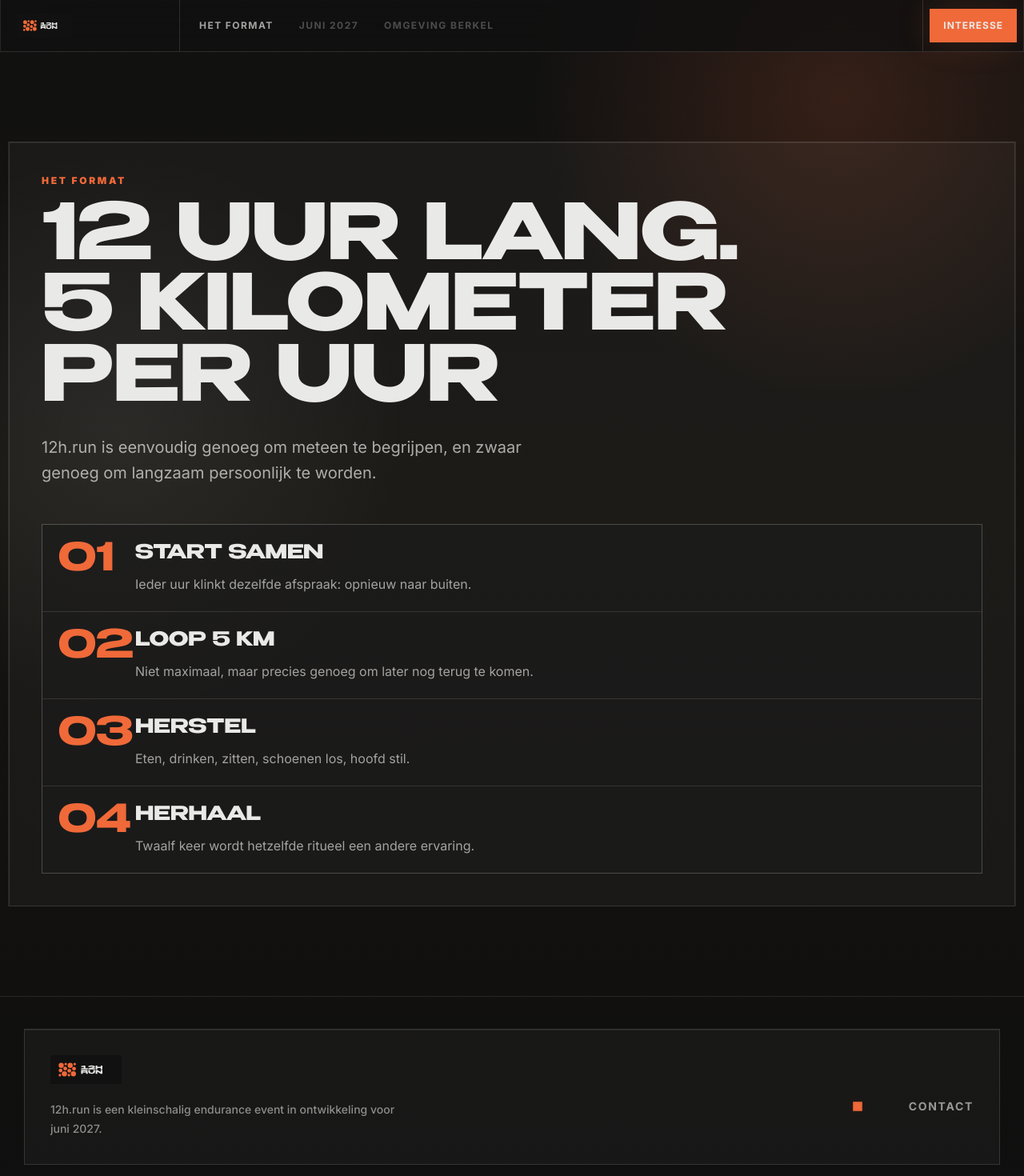
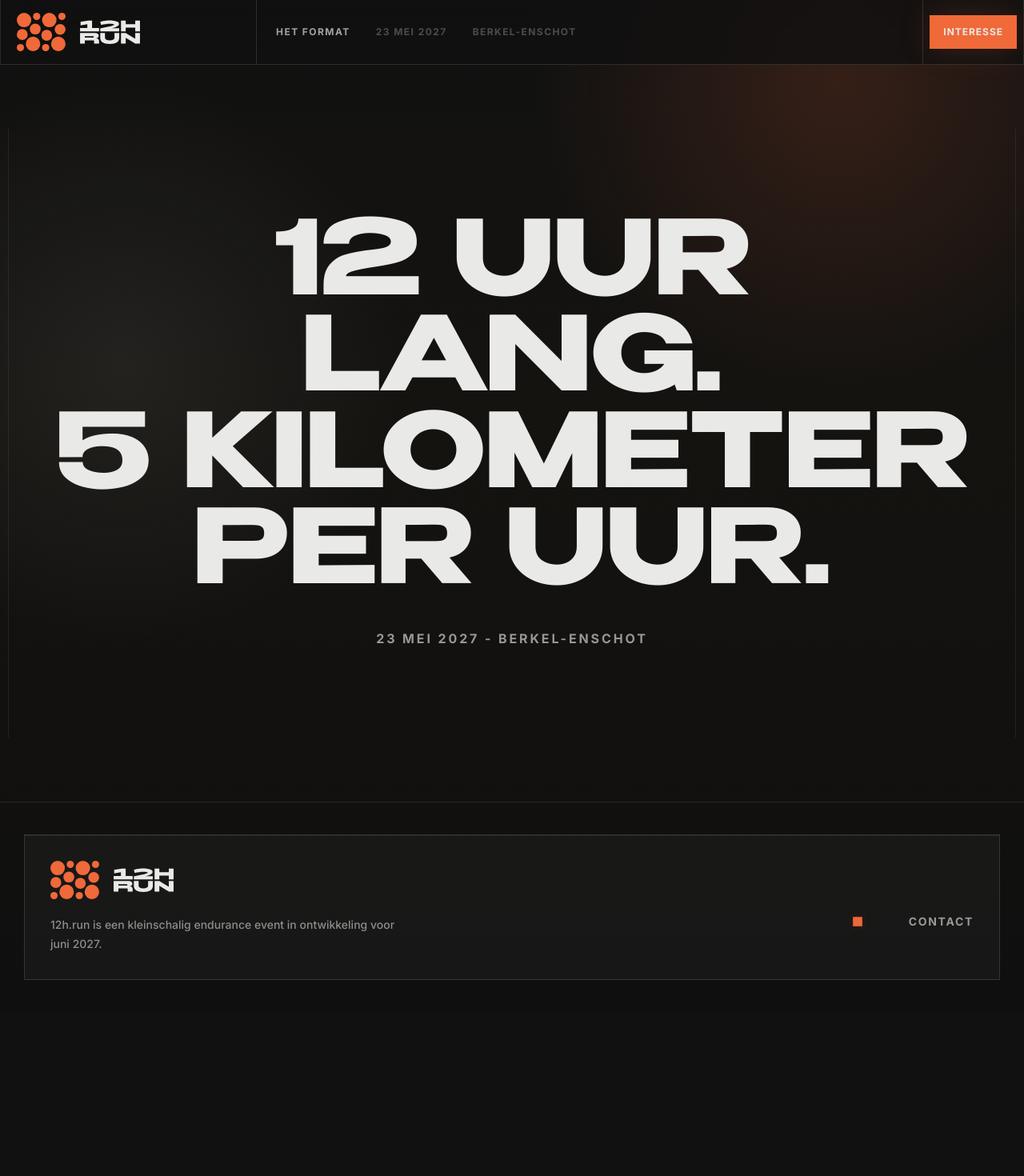
Before and after one commit to ruuddankers/12hrun, a Next.js app: page / in a window 1280 px wide. Shown: the top 1470 px of the page at 80% size. After the commit the page ends 1265 px from the top, so only its background shows below. Built offline with nearby package versions, Linux system fonts and the light colour scheme.

Commit message:
Simplify format hero and update logo

```diff
--- a/components/sections/concept-section.tsx
+++ b/components/sections/concept-section.tsx
@@ -1,43 +1,21 @@
 import { Reveal } from "@/components/motion/reveal";
-import { SectionIntro } from "@/components/shared/section-intro";
-
-const rhythm = [
-  ["01", "Start samen", "Ieder uur klinkt dezelfde afspraak: opnieuw naar buiten."],
-  ["02", "Loop 5 km", "Niet maximaal, maar precies genoeg om later nog terug te komen."],
-  ["03", "Herstel", "Eten, drinken, zitten, schoenen los, hoofd stil."],
-  ["04", "Herhaal", "Twaalf keer wordt hetzelfde ritueel een andere ervaring."]
-];
 
 export function ConceptSection() {
   return (
-    <section id="concept" className="border-b border-foreground/10 px-0 pb-20 pt-20 md:pb-28 md:pt-28">
-      <div className="container-page">
+    <section
+      id="concept"
+      className="flex min-h-[calc(100svh-4rem)] items-center border-b border-foreground/10 px-0 py-20"
+    >
+      <div className="container-page px-6 py-20 text-center md:px-10 md:py-28">
         <Reveal>
-          <div className="event-shell p-6 md:p-10">
-            <SectionIntro
-              eyebrow="Het format"
-              title="12 uur lang. 5 kilometer per uur"
-              body="12h.run is eenvoudig genoeg om meteen te begrijpen, en zwaar genoeg om langzaam persoonlijk te worden."
-            />
-            <div className="mt-12 grid gap-px overflow-hidden border border-foreground/12 bg-foreground/12">
-              {rhythm.map(([number, title, body]) => (
-                <div
-                  key={number}
-                  className="grid gap-4 bg-background/70 p-5 md:grid-cols-[5rem_1fr]"
-                >
-                  <span className="display-tight text-5xl font-black text-accent">
-                    {number}
-                  </span>
-                  <div>
-                    <h3 className="display-tight text-2xl font-black uppercase">
-                      {title}
-                    </h3>
-                    <p className="mt-2 leading-7 text-foreground/66">{body}</p>
-                  </div>
-                </div>
-              ))}
-            </div>
-          </div>
+          <h1 className="display-tight mx-auto max-w-6xl text-5xl font-black uppercase leading-[0.94] text-foreground md:text-8xl lg:text-9xl">
+            12 uur lang.
+            <br />
+            5 kilometer per uur.
+          </h1>
+          <p className="mt-8 text-sm font-bold uppercase tracking-[0.18em] text-foreground/62 md:text-base">
+            23 mei 2027 - Berkel-Enschot
+          </p>
         </Reveal>
       </div>
     </section>
--- a/components/sections/site-footer.tsx
+++ b/components/sections/site-footer.tsx
@@ -7,11 +7,11 @@ export function SiteFooter() {
       <div className="container-page event-shell flex flex-col gap-10 p-6 md:flex-row md:items-end md:justify-between md:p-8">
         <div>
           <Image
-            src="/12hrun-logo.svg"
+            src="/12h-run-logo-text.svg"
             alt="12h.run"
-            width={150}
-            height={61}
-            className="h-9 w-auto"
+            width={220}
+            height={69}
+            className="h-10 w-auto md:h-12"
           />
           <p className="mt-5 max-w-md text-sm font-medium leading-6 text-foreground/56">
             12h.run is een kleinschalig endurance event in ontwikkeling voor
--- a/components/sections/site-header.tsx
+++ b/components/sections/site-header.tsx
@@ -6,20 +6,27 @@ import { interestMailto } from "@/lib/utils";
 export function SiteHeader() {
   return (
     <header className="sticky left-0 right-0 top-0 z-40 border-b border-foreground/14 bg-background/82 backdrop-blur-xl">
-      <div className="grid h-16 grid-cols-[1fr_auto] border-x border-foreground/10 md:grid-cols-[14rem_1fr_auto]">
+      <div className="grid h-20 grid-cols-[1fr_auto] border-x border-foreground/10 md:grid-cols-[20rem_1fr_auto]">
         <Link
           href="/"
           className="flex items-center border-r border-foreground/14 px-5"
           aria-label="12h.run home"
         >
-          <Image src="/12hrun-logo.svg" alt="12h.run" width={132} height={54} priority className="h-7 w-auto" />
+          <Image
+            src="/12h-run-logo-text.svg"
+            alt="12h.run"
+            width={256}
+            height={80}
+            priority
+            className="h-10 w-auto md:h-12"
+          />
         </Link>
         <nav className="hidden items-center gap-8 px-6 text-xs font-bold uppercase tracking-[0.12em] text-foreground/68 md:flex">
           <a href="#concept" className="transition hover:text-foreground">
             Het format
           </a>
-          <span className="text-foreground/28">Juni 2027</span>
-          <span className="text-foreground/28">Omgeving Berkel</span>
+          <span className="text-foreground/28">23 mei 2027</span>
+          <span className="text-foreground/28">Berkel-Enschot</span>
         </nav>
         <div className="flex items-center border-l border-foreground/14 p-2">
           <Button asChild size="sm">
--- a/components/shared/section-intro.tsx
+++ /dev/null
@@ -1,29 +0,0 @@
-import { cn } from "@/lib/utils";
-
-export function SectionIntro({
-  eyebrow,
-  title,
-  body,
-  className
-}: {
-  eyebrow: string;
-  title: string;
-  body?: string;
-  className?: string;
-}) {
-  return (
-    <div className={cn("max-w-4xl", className)}>
-      <p className="mb-5 text-xs font-black uppercase tracking-[0.22em] text-accent">
-        {eyebrow}
-      </p>
-      <h2 className="display-tight text-5xl font-black uppercase leading-[0.92] text-foreground md:text-7xl lg:text-8xl">
-        {title}
-      </h2>
-      {body ? (
-        <p className="mt-6 max-w-2xl text-lg leading-8 text-foreground/70 md:text-xl">
-          {body}
-        </p>
-      ) : null}
-    </div>
-  );
-}
```
Also changed, not shown: public/12h-run-logo-text.svg (added).
